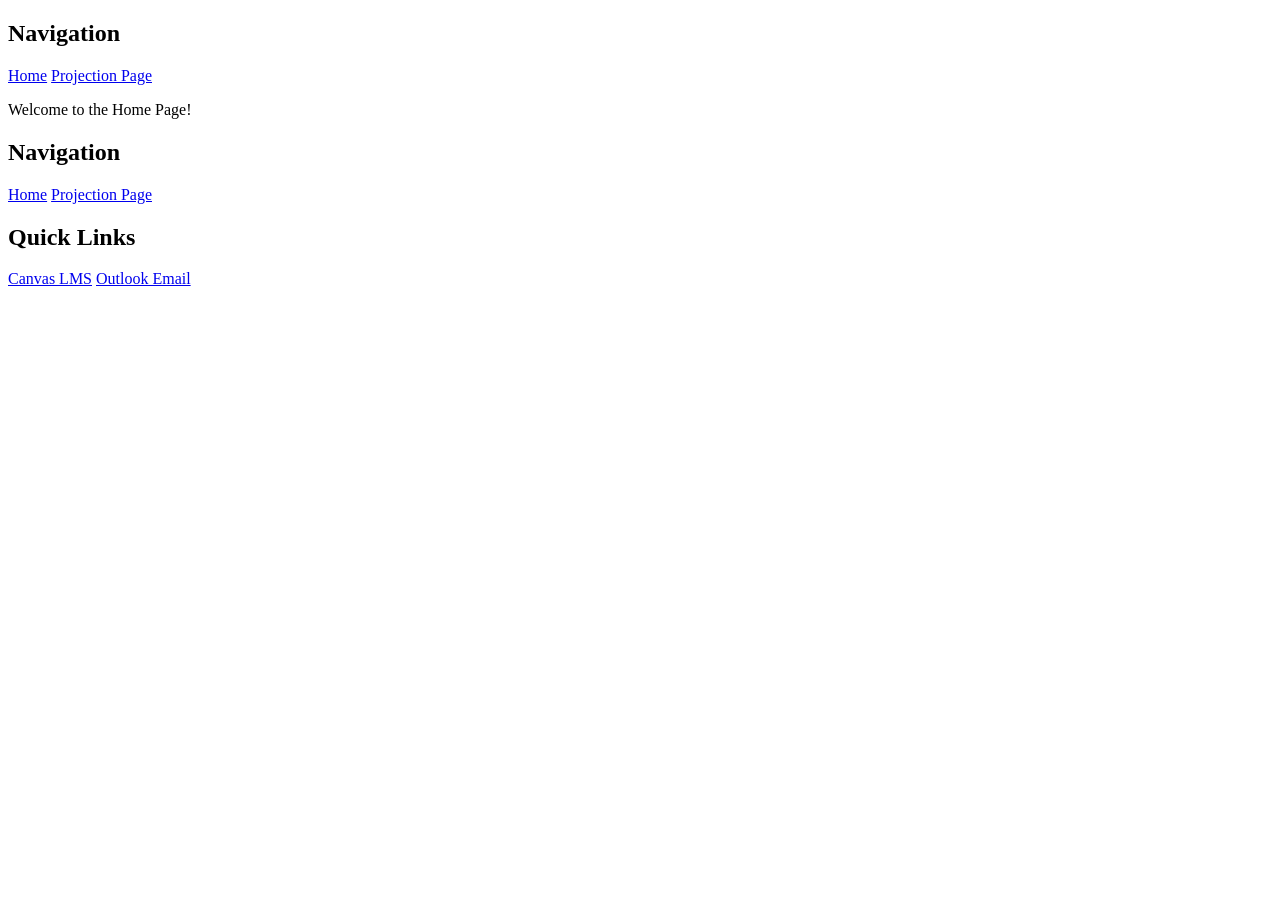
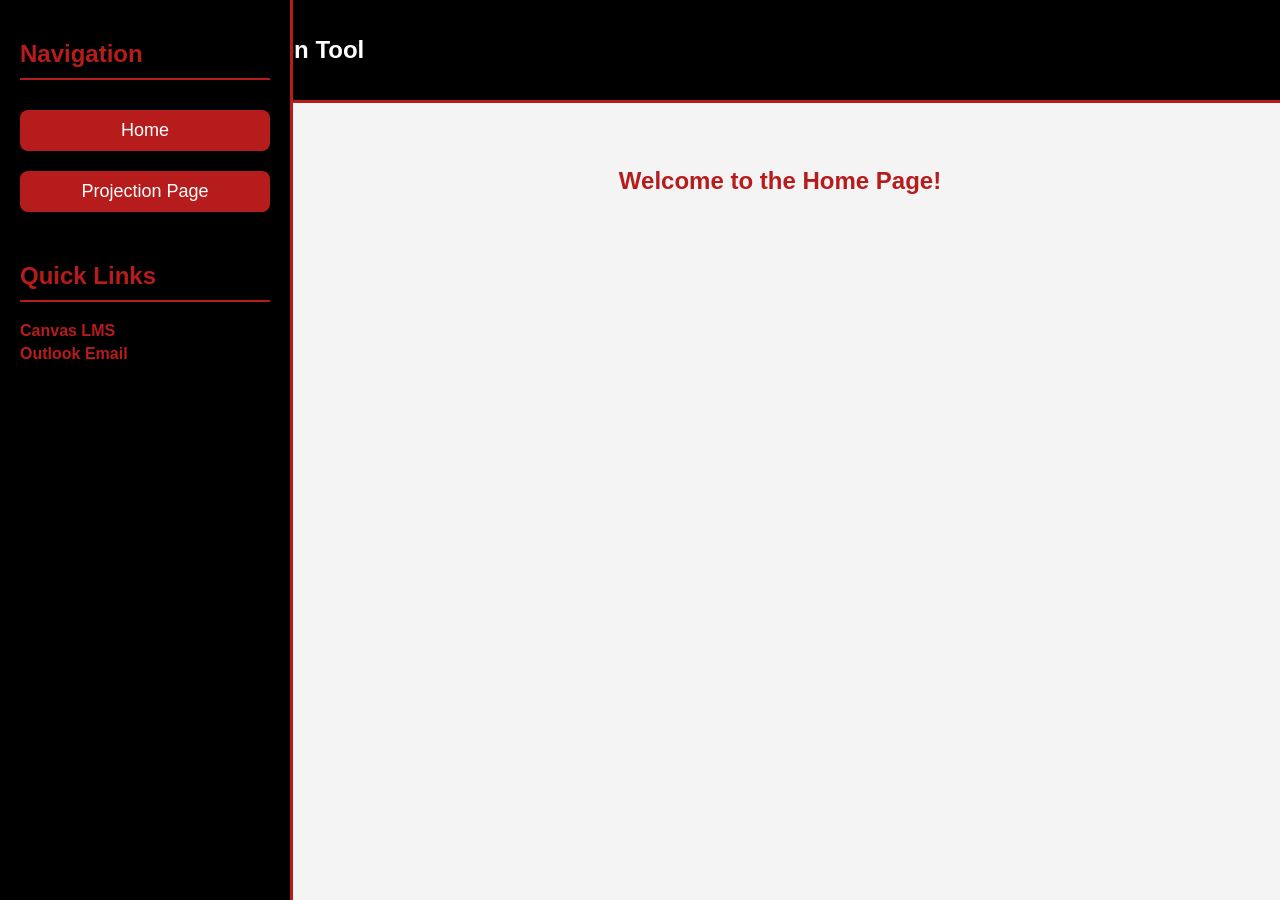
Before and after one commit to avaDLG/Capstone-Team-4, a Flask app: template templates/home_page.html in a window 1280 px wide. Run offline with Flask 3, Linux system fonts and the light colour scheme; the template is opened without the code that fills it, so the values that code supplies are empty.

Commit message:
adding stylization, header, and logo to home page

```diff
--- a/templates/home_page.html
+++ b/templates/home_page.html
@@ -5,27 +5,127 @@
     <meta name="viewport" content="width=device-width, initial-scale=1.0">
     <title>Home - Course Projection Tool</title>
     <link rel="stylesheet" href="{{ url_for('static', filename='style.css') }}">
+
+    <style>
+        body {
+            margin: 0;
+            padding: 0;
+            font-family: Arial, sans-serif;
+            background: #f4f4f4;
+            color: #000;
+            height: 100vh;
+            display: flex;
+            flex-direction: column;
+        }
+
+        .header {
+            background-color: black;
+            padding: 20px;
+            display: flex;
+            align-items: center;
+            width: 100%;
+            border-bottom: 3px solid #b71c1c;
+        }
+
+        .header .logo {
+            max-width: 200px;
+            height: auto;
+        }
+
+        .header .title {
+            color: white;
+            font-size: 24px;
+            font-weight: bold;
+            margin-left: 20px;
+        }
+
+        .sidebar {
+            width: 250px;
+            background: black;
+            color: white;
+            padding: 20px;
+            height: 100vh;
+            position: fixed;
+            left: 0;
+            top: 0;
+            display: flex;
+            flex-direction: column;
+            border-right: 3px solid #b71c1c;
+        }
+
+        .sidebar h2 {
+            color: #b71c1c;
+            border-bottom: 2px solid #b71c1c;
+            padding-bottom: 10px;
+        }
+
+        .nav-button {
+            color: white;
+            text-decoration: none;
+            font-size: 18px;
+            padding: 10px;
+            display: block;
+            background: #b71c1c;
+            border-radius: 8px;
+            margin: 10px 0;
+            text-align: center;
+            transition: background 0.3s ease;
+        }
+
+        .nav-button:hover {
+            background: #8a0000;
+        }
+
+        .quick-links {
+            margin-top: 20px;
+        }
+
+        .quick-links a {
+            display: block;
+            color: #b71c1c;
+            text-decoration: none;
+            font-weight: bold;
+            margin: 5px 0;
+            transition: color 0.3s ease;
+        }
+
+        .quick-links a:hover {
+            color: #8a0000;
+        }
+
+        .main-content {
+            margin-left: 280px;
+            padding: 40px;
+            text-align: center;
+        }
+
+        .welcome {
+            font-size: 24px;
+            font-weight: bold;
+            color: #b71c1c;
+        }
+    </style>
 </head>
 <body>
+    <div class="header">
+        <img src="{{ url_for('static', filename='university_logo.png') }}" alt="University Logo" class="logo">
+        <span class="title">Course Projection Tool</span>
+    </div>
+
     <div class="sidebar">
         <h2>Navigation</h2>
         <a href="#" class="nav-button">Home</a>
         <a href="{{ url_for('projection') }}" class="nav-button">Projection Page</a>
+
+        <div class="quick-links">
+            <h2>Quick Links</h2>
+            <a href="https://services.unomaha.edu/service/learning-management-system-lms-canvas-uno" target="_blank">Canvas LMS</a>
+            <a href="https://outlook.office.com/" target="_blank">Outlook Email</a>
+        </div>
     </div>
 
     <div class="main-content">
         <p class="welcome">Welcome to the Home Page!</p>
     </div>
 </body>
-<div class="sidebar">
-    <h2>Navigation</h2>
-    <a href="#" class="nav-button">Home</a>
-    <a href="{{ url_for('projection') }}" class="nav-button">Projection Page</a>
-
-    <div class="quick-links">
-        <h2>Quick Links</h2>
-        <a href="https://services.unomaha.edu/service/learning-management-system-lms-canvas-uno" target="_blank">Canvas LMS</a>
-        <a href="https://outlook.office.com/" target="_blank">Outlook Email</a>
-    </div>
-</div>
 </html>
```
